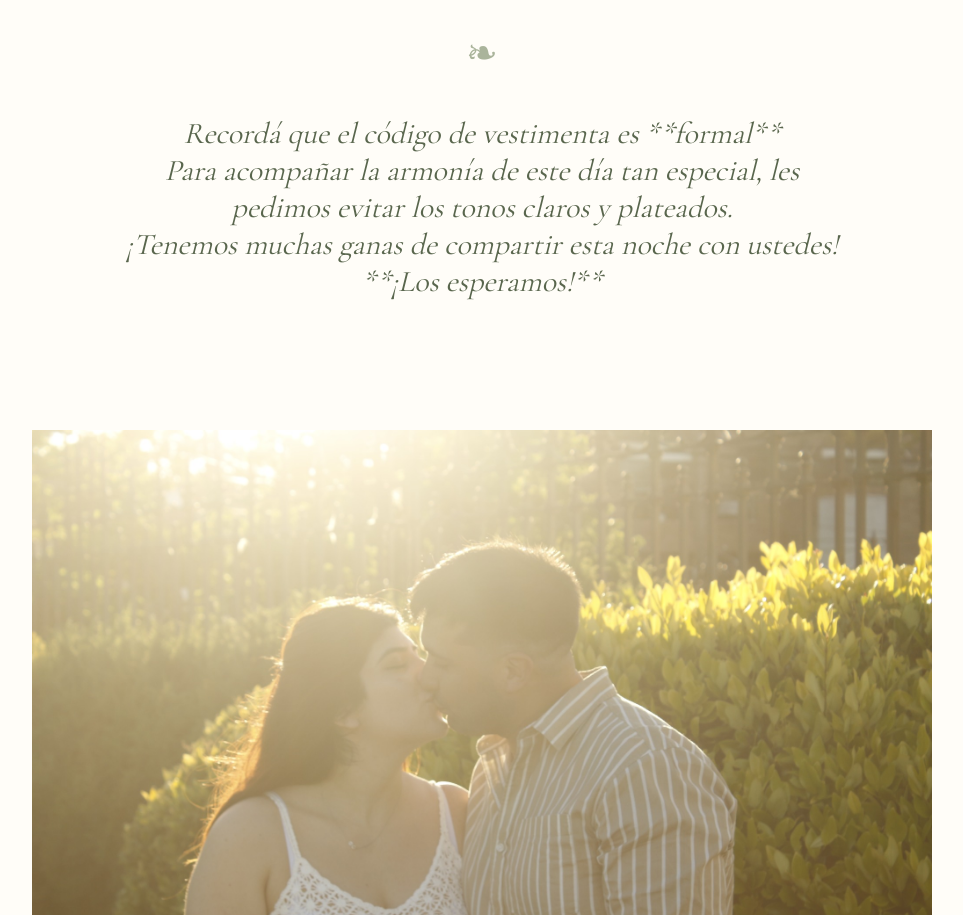
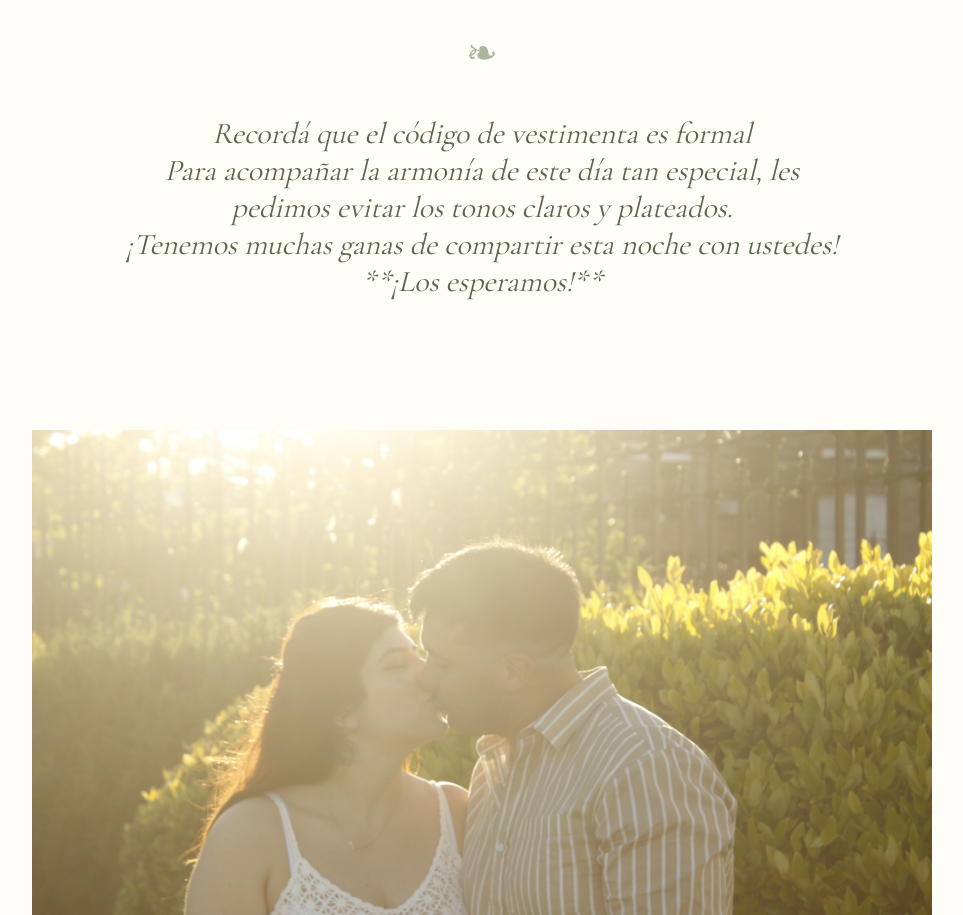
Before and after one commit to Alejoalva/CasamientoEmma, a plain HTML site: page index.html in a window 1280 px wide. Shown: the part 1096-2011 px from the top of the page, without its empty margins (158-1121 px from the left). Drawn offline with nearby package versions, Linux system fonts and the light colour scheme.

Commit message:
Fix formatting of dress code message in index.html

```diff
--- a/index.html
+++ b/index.html
@@ -32,7 +32,7 @@
       <h2>Hay momentos que merecen<br><em>ser compartidos.</em></h2>
       <p class="lead">Con mucha alegría queremos invitarte a celebrar nuestro amor y ser parte de este día tan especial.</p>
       <div class="leaf-divider">❧</div>
-      <p class="script">Recordá que el código de vestimenta es **formal** <br> Para acompañar la armonía de este día tan especial, les pedimos evitar los tonos claros y plateados. <br>
+      <p class="script">Recordá que el código de vestimenta es formal <br> Para acompañar la armonía de este día tan especial, les pedimos evitar los tonos claros y plateados. <br>
 
 ¡Tenemos muchas ganas de compartir esta noche con ustedes!
 
```
